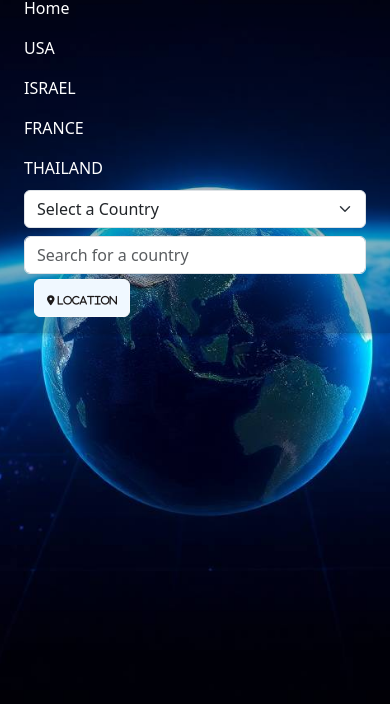
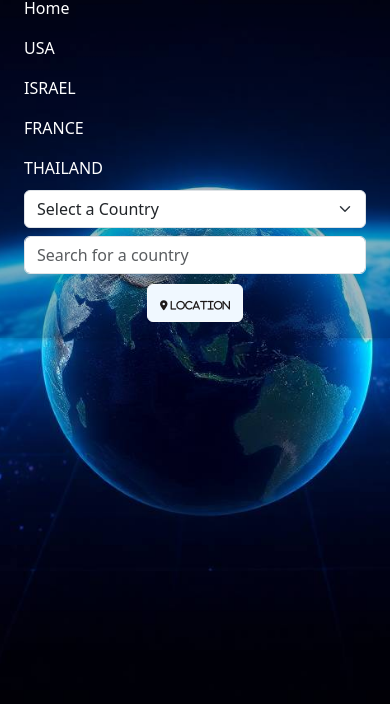
Before and after one commit to motiHaliva/Atlas, a plain HTML site: page index.html in a window 390 px wide. Both pictures are taken after a click on the button "Toggle navigation". Shown: the part 75-779 px from the top of the page. Drawn offline with nearby package versions, Linux system fonts and the light colour scheme; no server answers.

Commit message:
addLocation

```diff
--- a/css/style.css
+++ b/css/style.css
@@ -30,7 +30,7 @@ header {
 }
 .navbar-nav .nav-link,
 .navbar-brand {
-    color: white !important;
+color: white !important;
 gap: 10px;
 transition: transform 0.2s ease-in-out;
 }
@@ -50,9 +50,13 @@ transition: transform 0.2s ease-in-out;
     text-align: center;
     width: 70%;
     margin: auto;
+  transition: transform 0.2s ease-in-out;
+
 
 }
-
+.container{
+  transition: transform 0.2s ease-in-out;
+}
 #country-select{
     margin-right: 150px;
 }
@@ -69,6 +73,7 @@ transition: transform 0.2s ease-in-out;
     flex-wrap: wrap;
     width: 100%;
     padding: 20px;
+    transition: transform 0.2s ease-in-out;
   }
 
   .country-container {
@@ -82,6 +87,8 @@ transition: transform 0.2s ease-in-out;
      max-width: 780px;
     width: 100%;
     text-align: center;
+    transition: transform 0.2s ease-in-out;
+
   }
 
   h2 {
@@ -156,18 +163,22 @@ transition: transform 0.2s ease-in-out;
     color: rgb(37, 36, 36);
     background-color: white;
     border: 2px solid white;
-    transition: transform 0.2s ease-in-out;
     padding: 10px 15px;
     border-radius: 5px;
     font-weight: bold;
     cursor: pointer;
     box-shadow: 0px 4px 10px rgba(0, 0.9, 0.7, 0.8);
+    transition: transform 0.2s ease-in-out;
   }
-  .country-button ,.country-container{
+
+  .country-button:hover {
+    transform: scale(1.1);
+  }
+
+  .country-button, .country-container {
     opacity: 0;
-    transform: translateY(30px);
     animation: fadeInUp 0.5s ease-in-out forwards;
-}
+  }
 
 @keyframes fadeInUp {
     from {
@@ -180,9 +191,7 @@ transition: transform 0.2s ease-in-out;
     }
 }
 
-  .country-button:hover {
-    transform: scale(1.05);
-  }
+
   .no-results{
     color: white;
     font-size: 40px;
@@ -201,9 +210,6 @@ transition: transform 0.2s ease-in-out;
   #mobileBtn:hover {
     transform: scale(1.05);
   }
-  #location-btn{
-    margin-left: 10px;
-  }
   #imgLoad{
     color: tomato;
   }
@@ -217,8 +223,15 @@ transition: transform 0.2s ease-in-out;
     align-items: center;
     margin-left: 250px;
 }
+.btnLocation{
+  transition: transform 0.2s ease-in-out;
+  margin-left: 10px;
+}
 .btn{
   background-color: aliceblue;
+}
+.btn:hover{
+transform: scale(1.05);
 }
 .fa-map-marker-alt {
   font-size: 10px;
@@ -246,8 +259,13 @@ transition: transform 0.2s ease-in-out;
     #mobileBtn{
      display: flex;
     }
-    #location-btn{
-   margin-top: 5px;
+    .btnLocation{
+      display: flex;
+      width: 100%;
+      justify-content: center;
+      margin-top: 10px;
+      margin-left: 0px;
     }
 
+
 }
--- a/index.html
+++ b/index.html
@@ -53,9 +53,11 @@
                     <div class="input-group search-container">
                         <input type="text" placeholder="Search for a country" class="form-control id_input" id="id_input">
                     </div>
+                    <div class="btnLocation">
                     <button class="btn btn-outline-light" id="location-btn">
                         <i class="fa fa-map-marker-alt"> location</i>
                     </button>
+                </div>
                 </div>
             </div>
         </nav>
```
